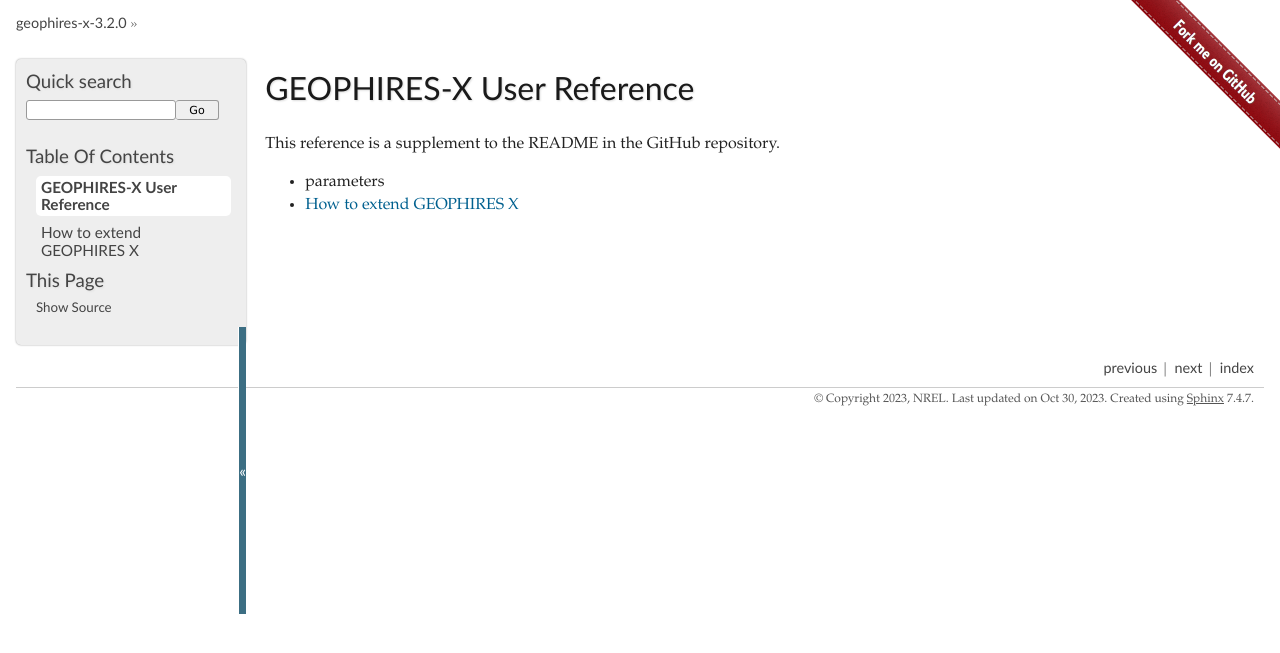
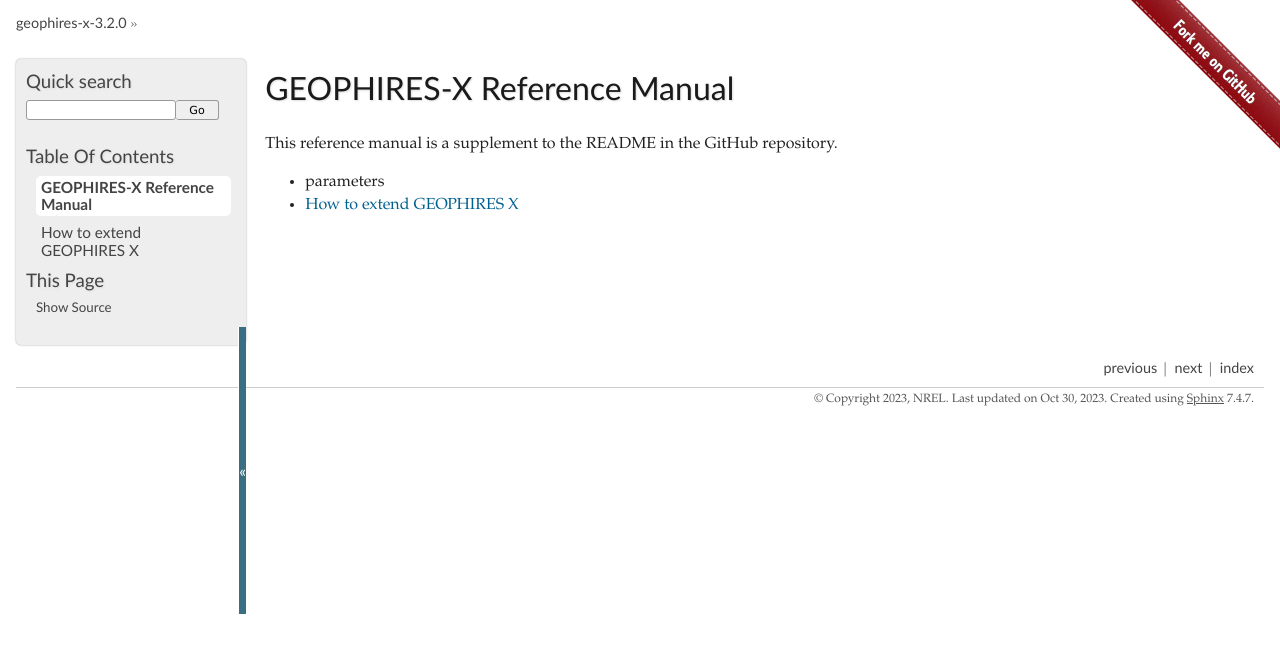
Before and after one commit to NREL/GEOPHIRES-X, a Sphinx documentation site: the page built from docs/overview.rst, in a window 1280 px wide. Shown: the top 653 px of the page. Built offline with Sphinx 7.4.7, drawn with Linux system fonts in a browser that asks for light colours; pages that are not in the unit, such as notebooks, are missing from menus.

Commit message:
Massage readme/reference manual into mostly coherent body

```diff
--- a/docs/overview.rst
+++ b/docs/overview.rst
@@ -1,8 +1,8 @@
-==========================
-GEOPHIRES-X User Reference
-==========================
+============================
+GEOPHIRES-X Reference Manual
+============================
 
-This reference is a supplement to the README in the GitHub repository.
+This reference manual is a supplement to the README in the GitHub repository.
 
 + :doc:`parameters`
 
```
Also changed, not shown: README.rst (+30 -18 lines).
